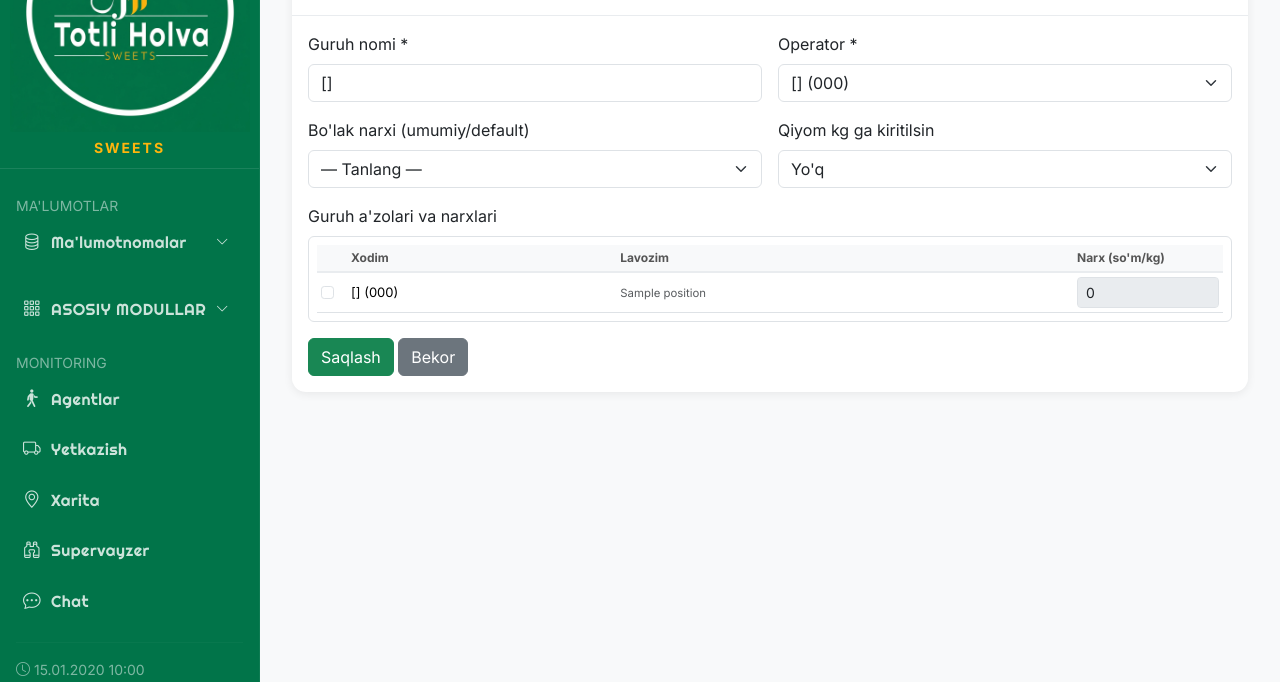
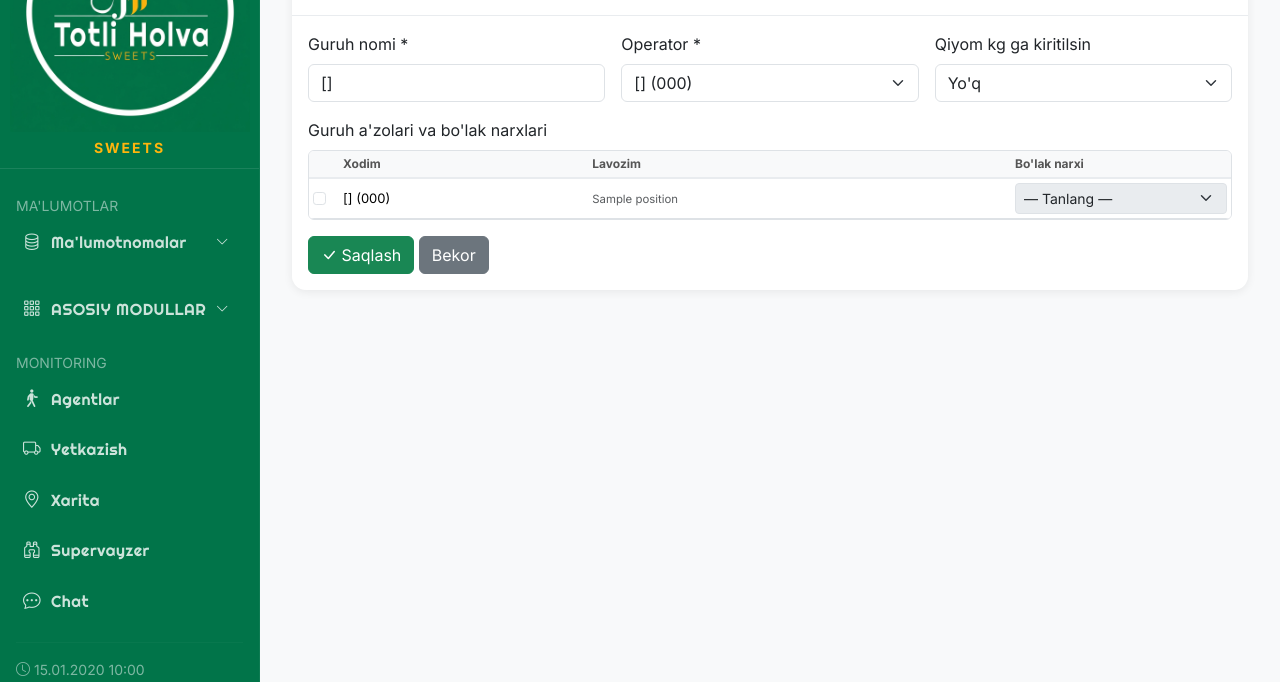
Before and after one commit to elyaclassic/TOTLI-FULL, a Python web app: template app/templates/info/production_group_edit.html in a window 1280 px wide. Shown: the part 118-800 px from the top of the page. Run offline with Jinja, Linux system fonts and the light colour scheme; the template is opened without the code that fills it: most values are stand-ins (such as "Sample title", 1, 10 or a date in 2020).

Commit message:
Guruh: narx dropdown dan tanlanadi, umumiy bo'lak narxi olib tashlandi
- Har bir a'zo uchun bo'lak narxlar ro'yxatidan tanlash (select)
- Yuqoridagi umumiy "Bo'lak narxi" olib tashlandi (hidden input qoldi)
- Qo'lda raqam yozish o'rniga tayyor narxlardan tanlash

Co-Authored-By: Claude Opus 4.6 (1M context) <noreply@anthropic.com>

```diff
--- a/app/templates/info/production_group_edit.html
+++ b/app/templates/info/production_group_edit.html
@@ -9,11 +9,11 @@
         <div class="card-body">
             <form method="POST" action="/info/production-groups/edit/{{ group.id }}">
                 <div class="row g-3">
-                    <div class="col-md-6">
+                    <div class="col-md-4">
                         <label class="form-label">Guruh nomi *</label>
                         <input type="text" class="form-control" name="name" value="{{ group.name }}" required>
                     </div>
-                    <div class="col-md-6">
+                    <div class="col-md-4">
                         <label class="form-label">Operator *</label>
                         <select class="form-select" name="operator_id" required>
                             {% for e in employees %}
@@ -21,49 +21,44 @@
                             {% endfor %}
                         </select>
                     </div>
-                    <div class="col-md-6">
-                        <label class="form-label">Bo'lak narxi (umumiy/default)</label>
-                        <select class="form-select" name="piecework_task_id" id="defaultTask">
-                            <option value="">— Tanlang —</option>
-                            {% for t in piecework_tasks %}
-                            <option value="{{ t.id }}" data-price="{{ t.price_per_unit or 0 }}" {% if group.piecework_task_id == t.id %}selected{% endif %}>{{ t.name or t.code }} — {{ "{:,.0f}".format(t.price_per_unit or 0) }} / {{ t.unit_name or 'kg' }}</option>
-                            {% endfor %}
+                    <div class="col-md-4">
+                        <label class="form-label">Qiyom kg ga kiritilsin</label>
+                        <select class="form-select" name="include_qiyom">
+                            <option value="0" {% if not group.include_qiyom %}selected{% endif %}>Yo'q</option>
+                            <option value="1" {% if group.include_qiyom %}selected{% endif %}>Ha</option>
                         </select>
                     </div>
-                    <div class="col-md-6">
-                        <label class="form-label">Qiyom kg ga kiritilsin</label>
-                        <select class="form-select" name="include_qiyom">
-                            <option value="1" {% if group.include_qiyom %}selected{% endif %}>Ha</option>
-                            <option value="0" {% if not group.include_qiyom %}selected{% endif %}>Yo'q</option>
-                        </select>
-                    </div>
+                    <input type="hidden" name="piecework_task_id" value="{{ group.piecework_task_id or '' }}">
                     <div class="col-12">
-                        <label class="form-label">Guruh a'zolari va narxlari</label>
-                        <div class="border rounded p-2" style="max-height: 400px; overflow: auto;">
-                            <table class="table table-sm mb-0">
-                                <thead>
+                        <label class="form-label">Guruh a'zolari va bo'lak narxlari</label>
+                        <div class="border rounded p-0" style="max-height: 500px; overflow: auto;">
+                            <table class="table table-sm table-hover mb-0">
+                                <thead class="table-light sticky-top">
                                     <tr>
                                         <th style="width:30px;"></th>
                                         <th>Xodim</th>
                                         <th>Lavozim</th>
-                                        <th style="width:150px;">Narx (so'm/kg)</th>
+                                        <th style="width:220px;">Bo'lak narxi</th>
                                     </tr>
                                 </thead>
                                 <tbody>
                                     {% set member_ids = group.members|map(attribute='id')|list %}
                                     {% for e in employees %}
                                     {% set is_member = e.id in member_ids %}
+                                    {% set current_price = member_prices.get(e.id, 0) if member_prices is defined and is_member else 0 %}
                                     <tr class="{{ 'table-success' if is_member else '' }}">
                                         <td>
-                                            <input class="form-check-input member-check" type="checkbox" name="member_ids" value="{{ e.id }}" id="m_{{ e.id }}" {% if is_member %}checked{% endif %} onchange="togglePrice(this)">
+                                            <input class="form-check-input" type="checkbox" name="member_ids" value="{{ e.id }}" id="m_{{ e.id }}" {% if is_member %}checked{% endif %} onchange="toggleRow(this)">
                                         </td>
                                         <td><label for="m_{{ e.id }}" class="mb-0" style="cursor:pointer;">{{ e.full_name }} ({{ e.code }})</label></td>
                                         <td><small class="text-muted">{{ e.position or '—' }}</small></td>
                                         <td>
-                                            <input type="number" name="price_{{ e.id }}" class="form-control form-control-sm price-input"
-                                                   value="{{ member_prices.get(e.id, 0) if member_prices is defined and is_member else 0 }}"
-                                                   step="1" min="0" placeholder="0"
-                                                   {% if not is_member %}disabled{% endif %}>
+                                            <select name="price_{{ e.id }}" class="form-select form-select-sm price-select" {% if not is_member %}disabled{% endif %}>
+                                                <option value="0">— Tanlang —</option>
+                                                {% for t in piecework_tasks %}
+                                                <option value="{{ t.price_per_unit or 0 }}" {% if current_price == t.price_per_unit %}selected{% endif %}>{{ t.name }} — {{ "{:,.0f}".format(t.price_per_unit or 0) }} / {{ t.unit_name or 'kg' }}</option>
+                                                {% endfor %}
+                                            </select>
                                         </td>
                                     </tr>
                                     {% endfor %}
@@ -72,7 +67,7 @@
                         </div>
                     </div>
                     <div class="col-12">
-                        <button type="submit" class="btn btn-success">Saqlash</button>
+                        <button type="submit" class="btn btn-success"><i class="bi bi-check-lg"></i> Saqlash</button>
                         <a href="/info/production-groups" class="btn btn-secondary">Bekor</a>
                     </div>
                 </div>
@@ -81,20 +76,15 @@
     </div>
 </div>
 <script>
-function togglePrice(checkbox) {
-    var tr = checkbox.closest('tr');
-    var priceInput = tr.querySelector('.price-input');
-    if (checkbox.checked) {
-        priceInput.disabled = false;
+function toggleRow(cb) {
+    var tr = cb.closest('tr');
+    var sel = tr.querySelector('.price-select');
+    if (cb.checked) {
+        sel.disabled = false;
         tr.classList.add('table-success');
-        if (!priceInput.value || priceInput.value == '0') {
-            var sel = document.getElementById('defaultTask');
-            var opt = sel.options[sel.selectedIndex];
-            if (opt && opt.dataset.price) priceInput.value = opt.dataset.price;
-        }
     } else {
-        priceInput.disabled = true;
-        priceInput.value = '0';
+        sel.disabled = true;
+        sel.value = '0';
         tr.classList.remove('table-success');
     }
 }
```
